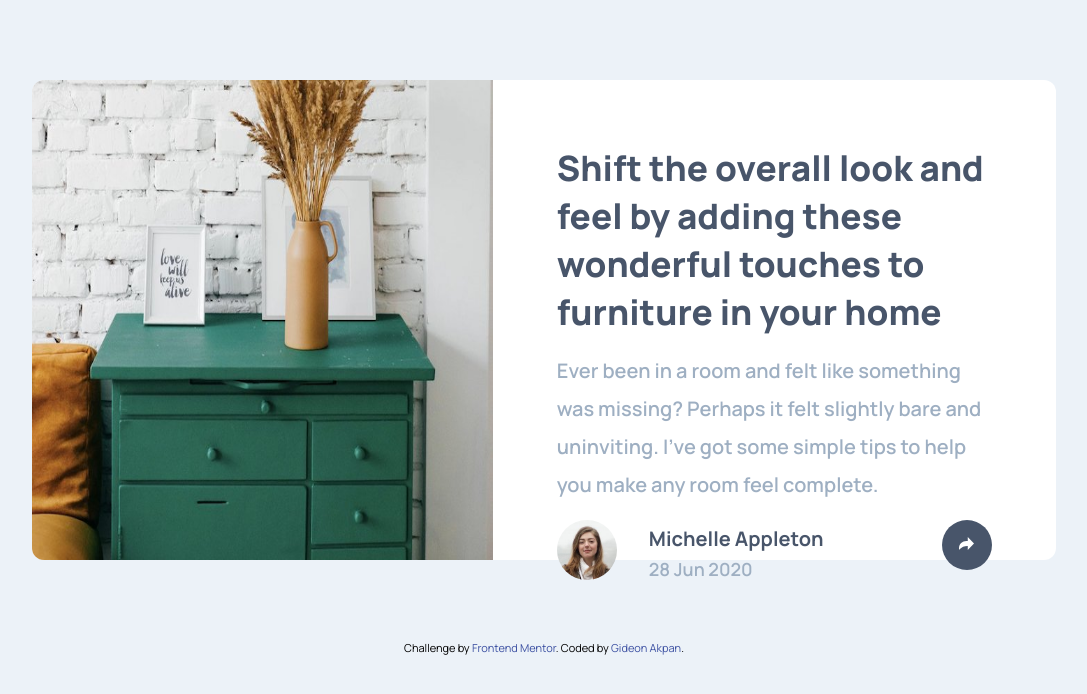
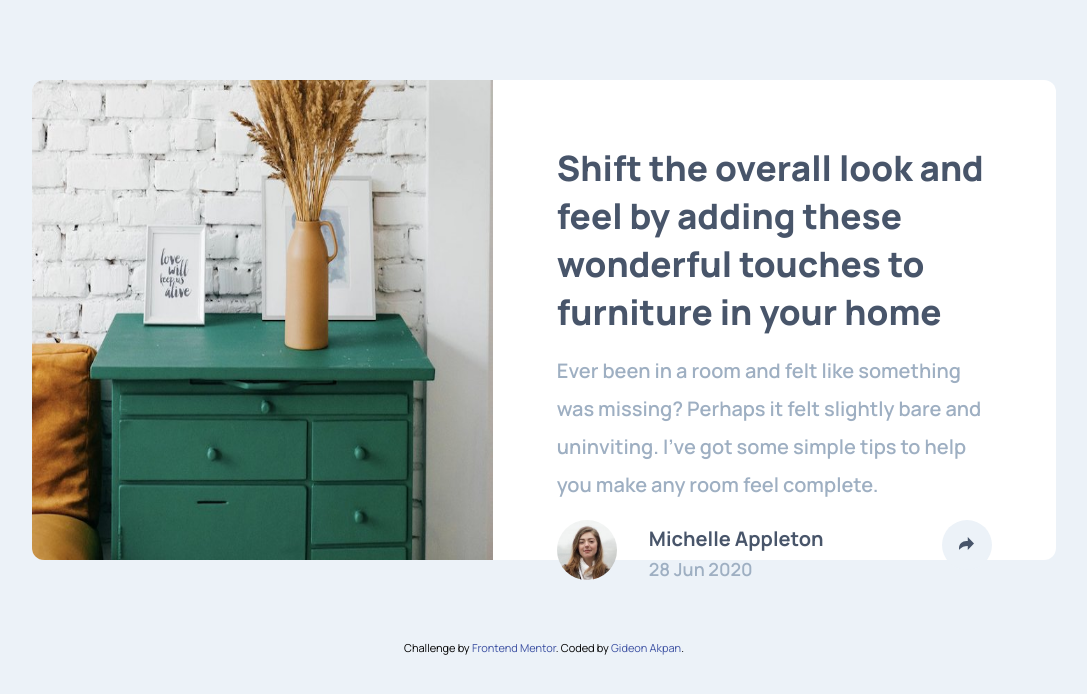
Before and after one commit to gideonakpan/Article-preview-component, a plain HTML site: page index.html in a window 1280 px wide. Shown: the top 694 px of the page, without its empty margins (96-1183 px from the left). Drawn offline with Linux system fonts and the light colour scheme.

Commit message:
change background color of share button

```diff
--- a/index.css
+++ b/index.css
@@ -33,7 +33,7 @@ h2 {
 }
 p {
     font-size: 20px;
-    color: var(--light-gray);
+    /* color: var(--light-gray); */
     font-weight: 600;
     color: var(--grayish-blue);
 }
@@ -86,7 +86,7 @@ main {
 .share_icon {
     width: 50px;
     height: 50px;
-    background: var(--very-dark-grayish-blue);
+    background: var(--light-grayish-blue);
     border-radius: 25px;
     padding-top: 17px;
     cursor: pointer;
--- a/index.html
+++ b/index.html
@@ -41,7 +41,7 @@
           </div>
 
           <a class="share_icon">
-            <svg xmlns="http://www.w3.org/2000/svg" width="15" height="13"><path fill="#fff" d="M15 6.495L8.766.014V3.88H7.441C3.33 3.88 0 7.039 0 10.936v2.049l.589-.612C2.59 10.294 5.422 9.11 8.39 9.11h.375v3.867L15 6.495z"/></svg>
+            <svg xmlns="http://www.w3.org/2000/svg" width="15" height="13"><path fill="#48556a" d="M15 6.495L8.766.014V3.88H7.441C3.33 3.88 0 7.039 0 10.936v2.049l.589-.612C2.59 10.294 5.422 9.11 8.39 9.11h.375v3.867L15 6.495z"/></svg>
           </a>
           <div id="popup_box" class="popup_box">
             <p>SHARE</p>
```
